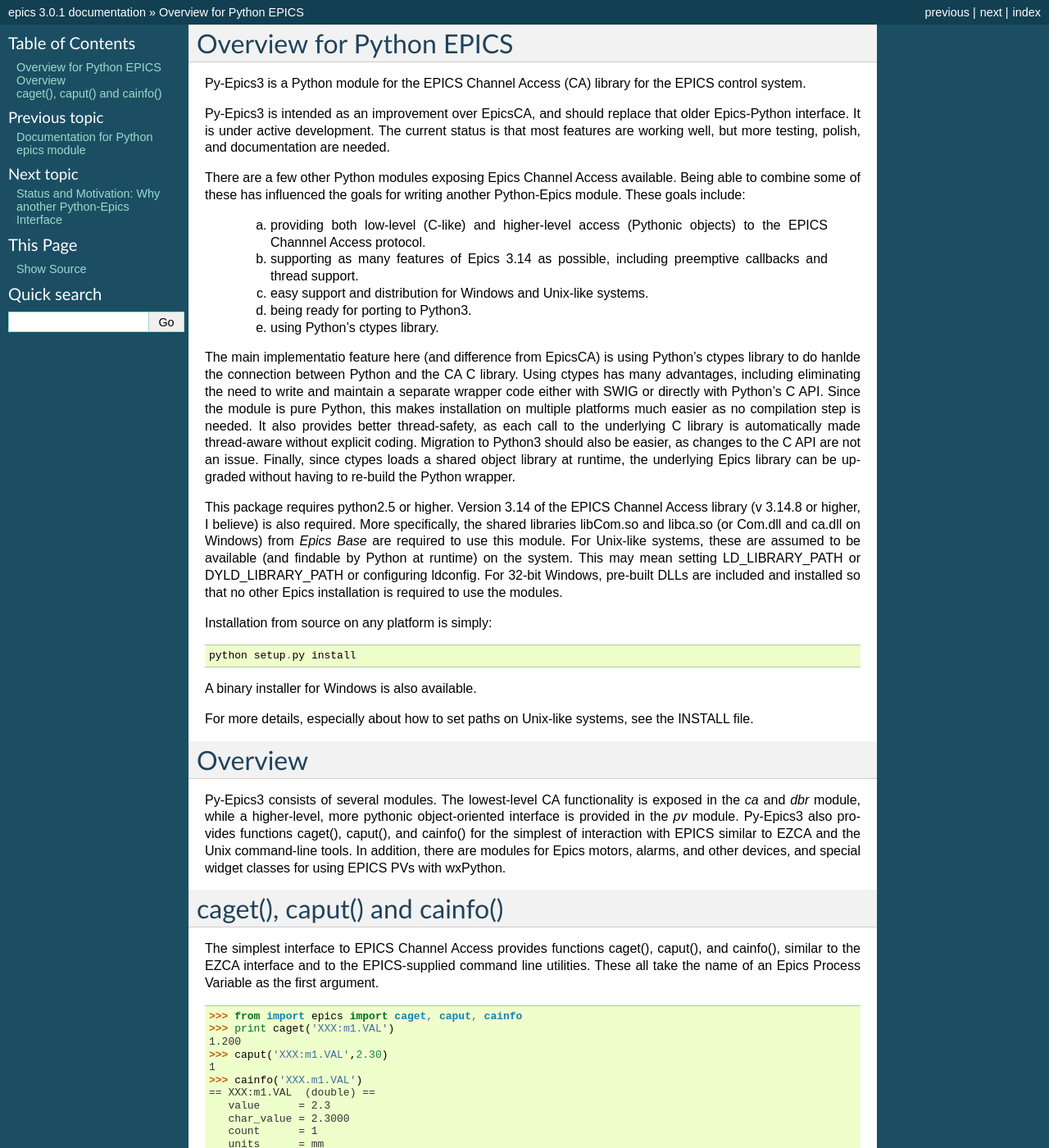
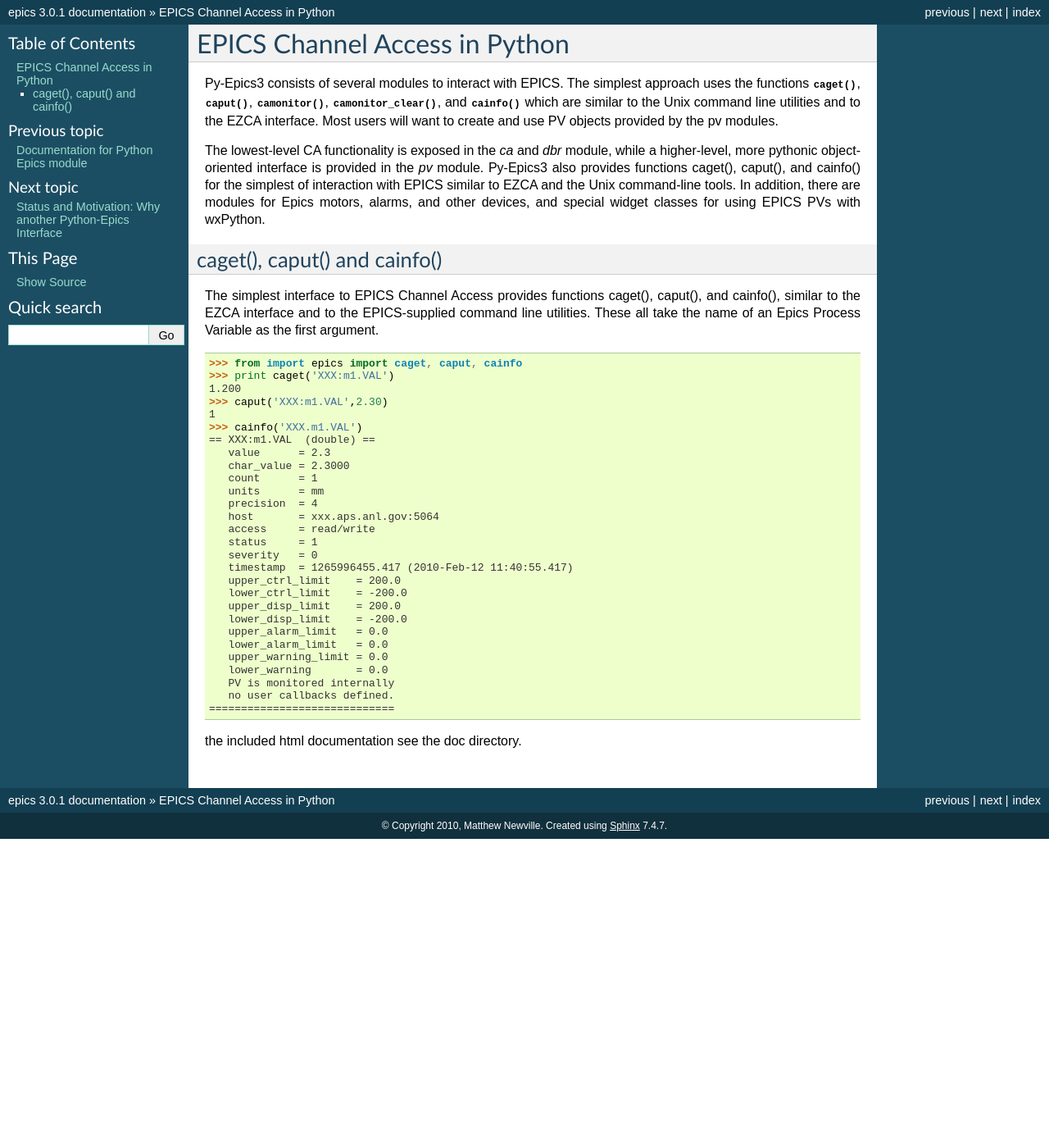
Before and after one commit to pyepics/pyepics, a Sphinx documentation site: the page built from doc/overview.rst, in a window 1280 px wide and 1400 px high. Shown: the whole window at 82% size. Built offline with Sphinx 7.4.7, drawn with Linux system fonts in a browser that asks for light colours; formulas are drawn with MathJax 3; some of the changed text lies outside the part shown.

Commit message:
git-svn-id: http://millenia.cars.aps.anl.gov/svn/pyepics3@71 ac7fc886-e22a-4fb8-a9e7-517b44086b78

```diff
--- a/doc/overview.rst
+++ b/doc/overview.rst
@@ -1,71 +1,22 @@
+
+==============================
+EPICS Channel Access in Python
+==============================
+
+Py-Epics3 consists of several modules to interact with EPICS. The simplest
+approach uses the functions :func:`caget`, :func:`caput`,
+:func:`camonitor`, :func:`camonitor_clear`, and :func:`cainfo` which are
+similar to the Unix command line utilities and to the EZCA interface.  Most
+users will want to create and use PV objects provided by the pv modules.
 
 
-Overview for Python EPICS
-=========================
-
-Py-Epics3 is a Python module for the EPICS Channel Access (CA) library
-for the EPICS control system.
-
-Py-Epics3 is intended as an improvement over EpicsCA, and should replace
-that older Epics-Python interface. It is under active development.  The
-current status is that most features are working well, but more testing,
-polish, and documentation are needed.
-
-There are a few other Python modules exposing Epics Channel Access
-available.  Being able to combine some of these has influenced the goals
-for writing another Python-Epics module.  These goals include:
-
-   a) providing both low-level (C-like) and higher-level access (Pythonic
-      objects) to the EPICS Channnel Access protocol.
-   b) supporting as many features of Epics 3.14 as possible, including
-      preemptive callbacks and thread support.
-   c) easy support and distribution for Windows and Unix-like systems.
-   d) being ready for porting to Python3.
-   e) using Python's ctypes library.
-
-The main implementatio feature here (and difference from EpicsCA) is using
-Python's ctypes library to do hanlde the connection between Python and the
-CA C library.  Using ctypes has many advantages, including eliminating the
-need to write and maintain a separate wrapper code either with SWIG or
-directly with Python's C API.  Since the module is pure Python, this makes
-installation on multiple platforms much easier as no compilation step is
-needed.  It also provides better thread-safety, as each call to the
-underlying C library is automatically made thread-aware without explicit
-coding.  Migration to Python3 should also be easier, as changes to the C
-API are not an issue.  Finally, since ctypes loads a shared object library
-at runtime,  the underlying Epics library can be upgraded without having to
-re-build the Python wrapper.
-
-This package requires python2.5 or higher.  Version 3.14 of the EPICS
-Channel Access library (v 3.14.8 or higher, I believe) is also required.
-More specifically, the shared libraries libCom.so and libca.so (or Com.dll
-and ca.dll on Windows) from *Epics Base* are required to use this module.
-For Unix-like systems, these are assumed to be available (and findable by
-Python at runtime) on the system. This may mean setting LD_LIBRARY_PATH or
-DYLD_LIBRARY_PATH or configuring ldconfig.   For 32-bit Windows, pre-built
-DLLs are included and installed so that no other Epics installation is
-required to use the modules.
-
-Installation from source on any platform is simply::
-
-   python setup.py install
-
-A binary installer for Windows is also available.
-
-For more details, especially about how to set paths on Unix-like systems,
-see the INSTALL file.
-
-Overview
-========
-
-Py-Epics3 consists of several modules.  The lowest-level CA functionality
-is exposed in the *ca* and *dbr* module, while a higher-level, more
-pythonic object-oriented interface is provided in the *pv* module.
-Py-Epics3 also provides functions caget(), caput(), and cainfo() for the
-simplest of interaction with EPICS similar to EZCA and the Unix
-command-line tools.  In addition, there are modules for Epics motors,
-alarms, and other devices, and special widget classes for using EPICS PVs
-with wxPython.
+The lowest-level CA functionality is exposed in the *ca* and *dbr* module,
+while a higher-level, more pythonic object-oriented interface is provided
+in the *pv* module.  Py-Epics3 also provides functions caget(), caput(),
+and cainfo() for the simplest of interaction with EPICS similar to EZCA and
+the Unix command-line tools.  In addition, there are modules for Epics
+motors, alarms, and other devices, and special widget classes for using
+EPICS PVs with wxPython.
 
 
 caget(), caput() and cainfo()
```
Also changed, not shown: doc/index.rst (+4 -4 lines), lib/__init__.py (+42 -1 lines), 1 other file.
